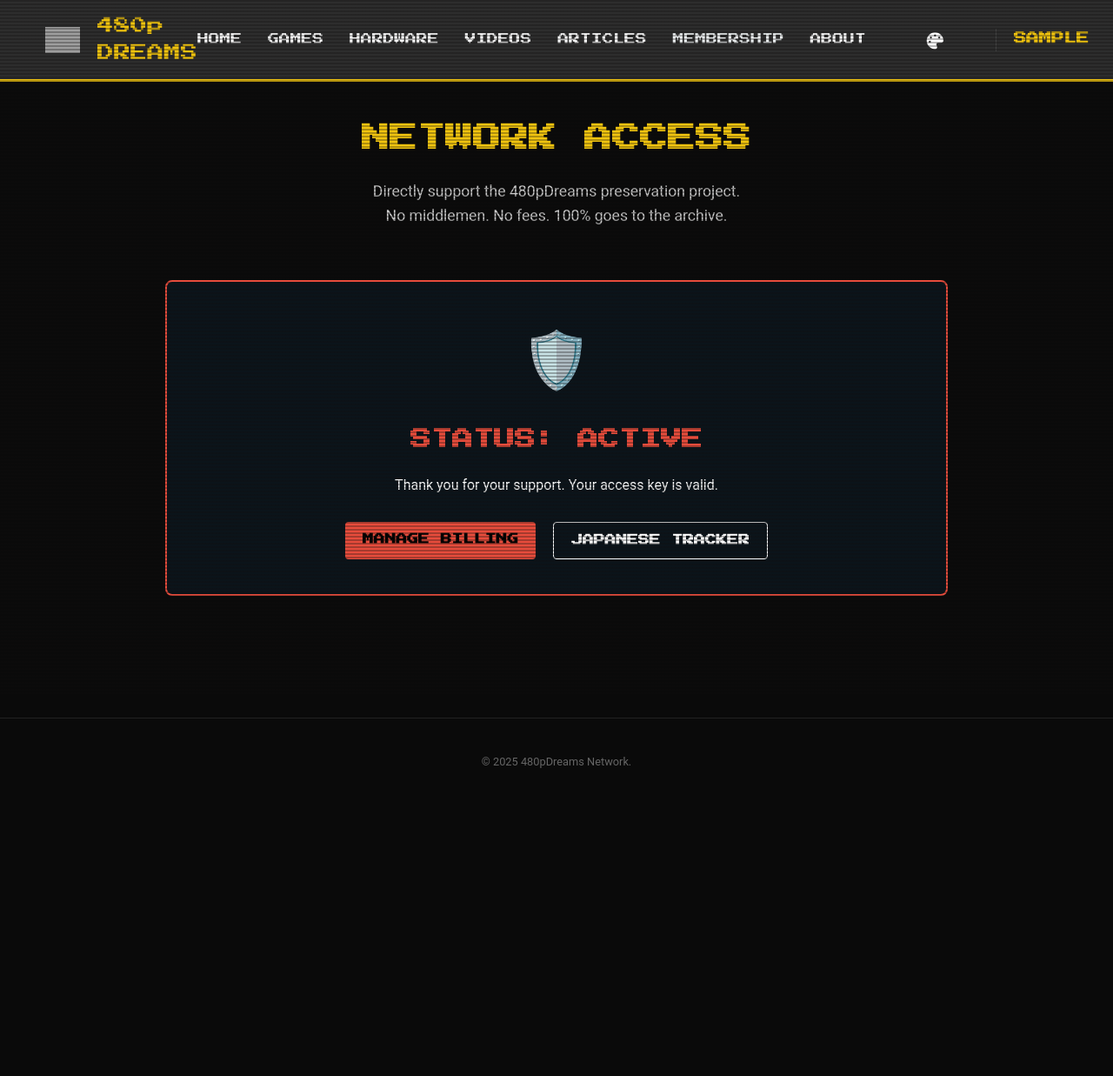
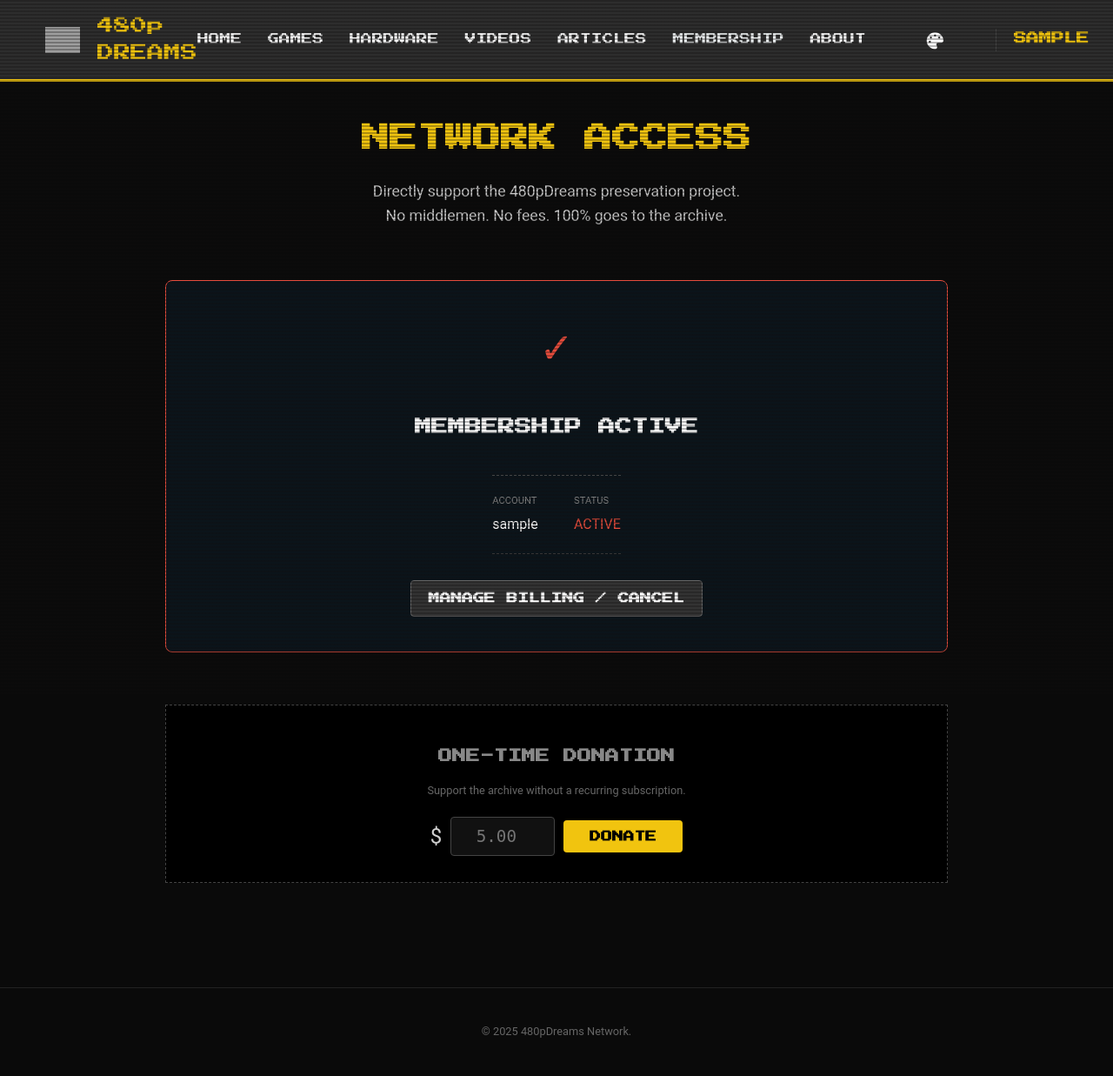
Before and after one commit to 480pDreams/480pDreams, a Django app: page /membership/select/ in a window 1280 px wide; the page is wider, and only the part inside the window is pictured. Shown: that part at 87% size. Before the commit the page ends 883 px from the top of that part, so only its background shows below. Run offline with Django 5.2, Linux system fonts and the light colour scheme; a user stored in the database is signed in; tables that the repository leaves empty hold one stand-in row (values such as "Sample post"); some libraries are stand-ins or nearby versions; grey boxes are pictures that could not be loaded.

Commit message:
Refactor membership to support one-time donations

```diff
--- a/membership/templates/membership/select.html
+++ b/membership/templates/membership/select.html
@@ -14,21 +14,27 @@
     </div>
 
     {% if user.profile.is_patron %}
-        <div style="border: 2px solid var(--secondary); background: #0b141a; padding: 40px; text-align: center; margin-bottom: 60px; border-radius: 8px;">
-            <div style="font-size: 4rem; margin-bottom: 20px;">🛡️</div>
-            <h2 class="retro-font" style="color: var(--secondary);">STATUS: ACTIVE</h2>
-            <p style="color: #fff; margin-bottom: 30px;">
-                Thank you for your support. Your access key is valid.
-            </p>
+        <div style="border: 1px solid var(--secondary); background: #0b141a; padding: 40px; margin-bottom: 60px; border-radius: 8px; display: flex; flex-direction: column; align-items: center;">
 
-            <div style="display: flex; gap: 20px; justify-content: center;">
-                <a href="{% url 'membership:portal' %}" class="btn" style="background: var(--secondary); color: #000; text-decoration: none;">
-                    MANAGE BILLING
-                </a>
-                <a href="{% url 'japanese:dashboard' %}" class="btn" style="background: transparent; border: 1px solid #fff; color: #fff; text-decoration: none;">
-                    JAPANESE TRACKER
-                </a>
+            <div style="font-size: 3rem; color: var(--secondary); margin-bottom: 20px;">✓</div>
+
+            <h2 class="retro-font" style="color: #fff; font-size: 1.2rem; margin-bottom: 10px;">MEMBERSHIP ACTIVE</h2>
+
+            <div style="display: grid; grid-template-columns: 1fr 1fr; gap: 40px; text-align: left; margin: 30px 0; border-top: 1px dashed #444; border-bottom: 1px dashed #444; padding: 20px 0;">
+                <div>
+                    <div style="font-size: 0.7rem; color: #888; margin-bottom: 5px;">ACCOUNT</div>
+                    <div style="color: #fff;">{{ user.username }}</div>
+                </div>
+                <div>
+                    <div style="font-size: 0.7rem; color: #888; margin-bottom: 5px;">STATUS</div>
+                    <div style="color: var(--secondary);">ACTIVE</div>
+                </div>
             </div>
+
+            <a href="{% url 'membership:portal' %}" class="btn" style="background: #333; color: #fff; border: 1px solid #666;">
+                MANAGE BILLING / CANCEL
+            </a>
+
         </div>
 
     {% else %}
@@ -50,37 +56,39 @@
 
         <h2 class="retro-font" style="text-align: center; margin-bottom: 30px; color: var(--accent);">SELECT FREQUENCY</h2>
 
-        <div style="display: flex; gap: 20px; justify-content: center; flex-wrap: wrap;">
+        <div style="display: flex; gap: 20px; justify-content: center; flex-wrap: wrap; margin-bottom: 80px;">
 
             <div class="price-card">
                 <h2 class="retro-font" style="font-size: 1.2rem; color: #fff;">BRONZE</h2>
-                <div style="font-size: 2.5rem; margin: 20px 0; font-family: monospace;">$3<span style="font-size: 1rem;">/mo</span></div>
+                <div class="price">$3<span style="font-size: 1rem;">/mo</span></div>
                 <button onclick="checkout('price_YOUR_3_DOLLAR_ID_HERE')" class="select-btn">INITIATE</button>
             </div>
 
             <div class="price-card featured">
                 <h2 class="retro-font" style="font-size: 1.2rem; color: var(--primary);">SILVER</h2>
-                <div style="font-size: 2.5rem; margin: 20px 0; font-family: monospace; color: var(--primary);">$5<span style="font-size: 1rem;">/mo</span></div>
+                <div class="price" style="color: var(--primary);">$5<span style="font-size: 1rem;">/mo</span></div>
                 <button onclick="checkout('price_YOUR_5_DOLLAR_ID_HERE')" class="select-btn" style="background: var(--primary); color: #000;">INITIATE</button>
             </div>
 
             <div class="price-card">
                 <h2 class="retro-font" style="font-size: 1.2rem; color: #fff;">GOLD</h2>
-                <div style="font-size: 2.5rem; margin: 20px 0; font-family: monospace; color: var(--accent);">$10<span style="font-size: 1rem;">/mo</span></div>
+                <div class="price" style="color: var(--accent);">$10<span style="font-size: 1rem;">/mo</span></div>
                 <button onclick="checkout('price_YOUR_10_DOLLAR_ID_HERE')" class="select-btn">INITIATE</button>
             </div>
         </div>
 
-        <div style="margin-top: 40px; padding: 20px; border: 1px dashed #444; text-align: center;">
-            <h3 class="retro-font" style="font-size: 1rem; color: #888;">CUSTOM DONATION</h3>
-            <div style="display: flex; justify-content: center; gap: 10px; align-items: center; margin-top: 10px;">
-                <span style="font-size: 1.5rem;">$</span>
-                <input type="number" id="custom-amount" placeholder="5.00" style="background: #000; color: #fff; border: 1px solid #fff; padding: 10px; font-family: monospace; font-size: 1.2rem; width: 100px; border-radius: 8px;">
-                <button onclick="checkoutCustom()" class="btn">GO</button>
-            </div>
+    {% endif %}
+
+    <div style="margin-top: 40px; padding: 30px; border: 1px dashed #444; text-align: center; background: #000;">
+        <h3 class="retro-font" style="font-size: 1rem; color: #888;">ONE-TIME DONATION</h3>
+        <p style="color: #666; font-size: 0.8rem; margin-bottom: 20px;">Support the archive without a recurring subscription.</p>
+
+        <div style="display: flex; justify-content: center; gap: 10px; align-items: center;">
+            <span style="font-size: 1.5rem;">$</span>
+            <input type="number" id="custom-amount" placeholder="5.00" style="background: #111; color: #fff; border: 1px solid #444; padding: 10px; font-family: monospace; font-size: 1.2rem; width: 120px; text-align: center;">
+            <button onclick="checkoutCustom()" class="btn" style="padding: 12px 30px;">DONATE</button>
         </div>
-
-    {% endif %}
+    </div>
 
 </div>
 
@@ -103,7 +111,8 @@
 
     function checkoutCustom() {
         const amount = document.getElementById('custom-amount').value;
-        if(!amount || amount < 3) { alert("Minimum $3.00 required"); return; }
+        if(!amount || amount < 1) { alert("Please enter a valid amount"); return; }
+
         const cents = Math.round(parseFloat(amount) * 100);
 
         fetch("{% url 'membership:create_checkout' %}", {
@@ -118,4 +127,10 @@
         });
     }
 </script>
+
+<style>
+    .price { font-size: 2.5rem; margin: 20px 0; font-family: monospace; }
+    .select-btn { width: 100%; padding: 15px; background: #333; color: #fff; border: 1px solid #fff; cursor: pointer; font-family: 'Press Start 2P'; font-size: 0.7rem; transition: all 0.2s; }
+    .select-btn:hover { background: #fff; color: #000; }
+</style>
 {% endblock %}
--- a/membership/views.py
+++ b/membership/views.py
@@ -13,8 +13,15 @@ stripe.api_key = settings.STRIPE_SECRET_KEY
 
 @login_required
 def membership_select(request):
+    # Get customer data to show "Next Bill Date" if it exists
+    try:
+        customer = request.user.stripe_customer
+    except:
+        customer = None
+
     return render(request, 'membership/select.html', {
-        'publishable_key': settings.STRIPE_PUBLIC_KEY
+        'publishable_key': settings.STRIPE_PUBLIC_KEY,
+        'customer': customer
     })
 
 
@@ -25,7 +32,6 @@ def create_checkout_session(request):
             # 1. Get or Create Stripe Customer
             customer, created = StripeCustomer.objects.get_or_create(user=request.user)
 
-            # If they don't have a stripe ID yet, create one in Stripe
             if not customer.stripe_customer_id:
                 stripe_cust = stripe.Customer.create(
                     email=request.user.email,
@@ -34,34 +40,37 @@ def create_checkout_session(request):
                 customer.stripe_customer_id = stripe_cust.id
                 customer.save()
 
-            # 2. Determine Price
-            # (We will send 'price_id' or 'amount' from the frontend form)
+            # 2. Determine Mode (Subscription vs One-Time)
             data = json.loads(request.body)
             price_id = data.get('price_id')
-            custom_amount = data.get('custom_amount')  # e.g. 500 for $5.00
+            custom_amount = data.get('custom_amount')
 
             line_items = []
+            mode = 'subscription'  # Default
+
             if price_id:
-                # Standard Tier
+                # SUBSCRIPTION (Tiers)
                 line_items.append({'price': price_id, 'quantity': 1})
+                mode = 'subscription'
+
             elif custom_amount:
-                # Custom Donation Logic
+                # ONE-TIME DONATION (Fixed)
                 line_items.append({
                     'price_data': {
                         'currency': 'usd',
-                        'product_data': {'name': '480pDreams Membership (Custom)'},
-                        'unit_amount': int(custom_amount),  # Must be in cents!
-                        'recurring': {'interval': 'month'},
+                        'product_data': {'name': '480pDreams Donation'},
+                        'unit_amount': int(custom_amount),
                     },
                     'quantity': 1,
                 })
+                mode = 'payment'  # <--- Changed from 'subscription'
 
             # 3. Create Session
             checkout_session = stripe.checkout.Session.create(
                 customer=customer.stripe_customer_id,
                 payment_method_types=['card'],
                 line_items=line_items,
-                mode='subscription',
+                mode=mode,
                 success_url='https://www.480pdreams.com/membership/success/',
                 cancel_url='https://www.480pdreams.com/membership/select/',
             )
@@ -73,13 +82,15 @@ def create_checkout_session(request):
 
 @login_required
 def customer_portal(request):
-    # Send user to Stripe to manage billing
-    customer = request.user.stripe_customer
-    session = stripe.billing_portal.Session.create(
-        customer=customer.stripe_customer_id,
-        return_url='https://www.480pdreams.com/profile/'
-    )
-    return redirect(session.url)
+    try:
+        customer = request.user.stripe_customer
+        session = stripe.billing_portal.Session.create(
+            customer=customer.stripe_customer_id,
+            return_url='https://www.480pdreams.com/membership/select/'
+        )
+        return redirect(session.url)
+    except:
+        return redirect('membership:select')
 
 
 def success(request):
@@ -93,42 +104,35 @@ def stripe_webhook(request):
     endpoint_secret = settings.STRIPE_WEBHOOK_SECRET
 
     try:
-        event = stripe.Webhook.construct_event(
-            payload, sig_header, endpoint_secret
-        )
-    except ValueError as e:
+        event = stripe.Webhook.construct_event(payload, sig_header, endpoint_secret)
+    except ValueError:
         return HttpResponse(status=400)
-    except stripe.error.SignatureVerificationError as e:
+    except stripe.error.SignatureVerificationError:
         return HttpResponse(status=400)
 
-    # Handle the event
     if event['type'] == 'checkout.session.completed':
         session = event['data']['object']
-        # Activate the user
-        handle_checkout_session(session)
+        # Only activate membership if it was a SUBSCRIPTION mode
+        if session.get('mode') == 'subscription':
+            handle_checkout_session(session)
 
     elif event['type'] == 'customer.subscription.updated':
-        sub = event['data']['object']
-        handle_subscription_update(sub)
+        handle_subscription_update(event['data']['object'])
 
     elif event['type'] == 'customer.subscription.deleted':
-        sub = event['data']['object']
-        handle_subscription_deleted(sub)
+        handle_subscription_deleted(event['data']['object'])
 
     return HttpResponse(status=200)
 
 
-# Helper Functions
+# Helpers
 def handle_checkout_session(session):
     stripe_id = session['customer']
-    # Find user and mark active
     try:
         customer = StripeCustomer.objects.get(stripe_customer_id=stripe_id)
-        customer.stripe_subscription_id = session['subscription']
+        customer.stripe_subscription_id = session.get('subscription')
         customer.status = 'active'
         customer.save()
-
-        # Also update the Legacy flag for compatibility
         customer.user.profile.is_patron = True
         customer.user.profile.save()
     except StripeCustomer.DoesNotExist:
@@ -138,10 +142,9 @@ def handle_checkout_session(session):
 def handle_subscription_update(sub):
     try:
         customer = StripeCustomer.objects.get(stripe_customer_id=sub['customer'])
-        customer.status = sub['status']  # active, past_due, etc
+        customer.status = sub['status']
+        # Note: We could sync 'current_period_end' here if we parsed the timestamp
         customer.save()
-
-        # Sync legacy flag
         is_active = (sub['status'] == 'active' or sub['status'] == 'trialing')
         customer.user.profile.is_patron = is_active
         customer.user.profile.save()
```
